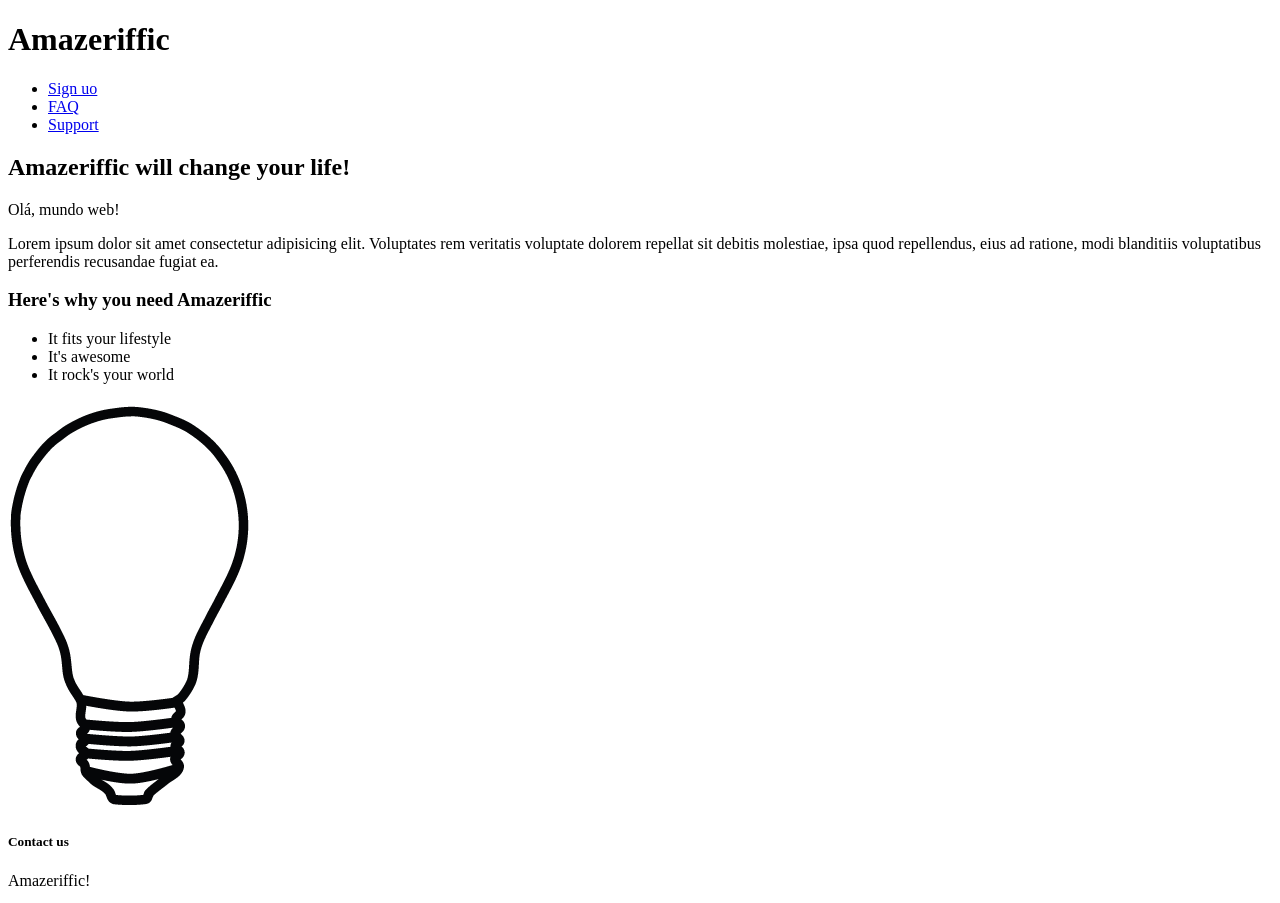
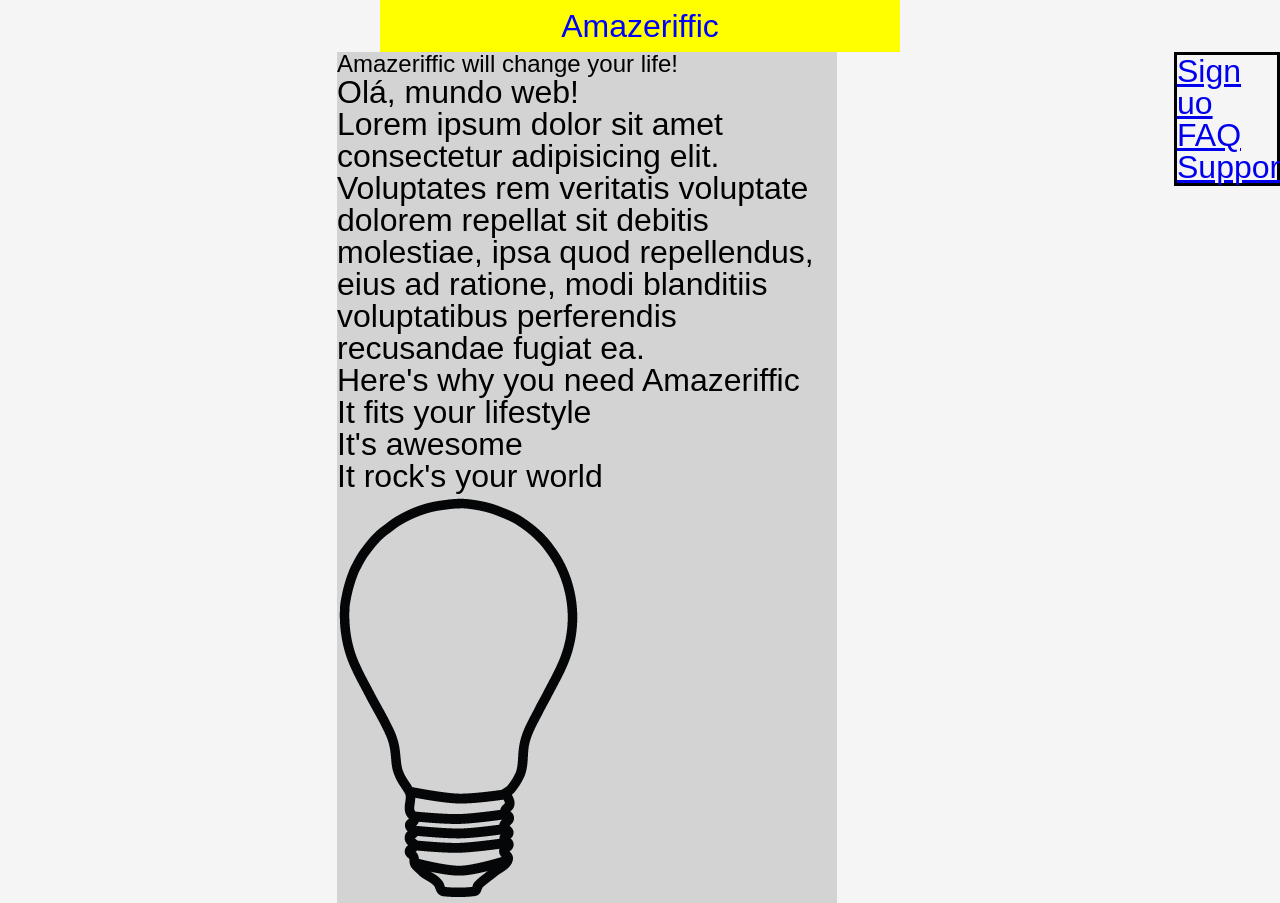
Before and after one commit to pedro-filho-81/aulas-html-css-javascript-1, a plain HTML site: page exemplos/livro-aplicacao-web/projects/amazeriffic/index.html in a window 1280 px wide. Shown: the top 903 px of the page. Drawn offline with Linux system fonts and the light colour scheme; files whose address does not match are found by name.

Commit message:
Update index.html

```diff
--- a/exemplos/livro-aplicacao-web/projects/amazeriffic/index.html
+++ b/exemplos/livro-aplicacao-web/projects/amazeriffic/index.html
@@ -4,6 +4,9 @@
    <meta charset="UTF-8">
    <meta name="viewport" content="width=device-width, initial-scale=1.0">
    <title>Amazeriffic</title>
+   <link rel="stylesheet" href="css/eric_meyer.css">
+
+   <link rel="stylesheet" href="css/style.css">
 </head>
 <body>
    <header>
```
